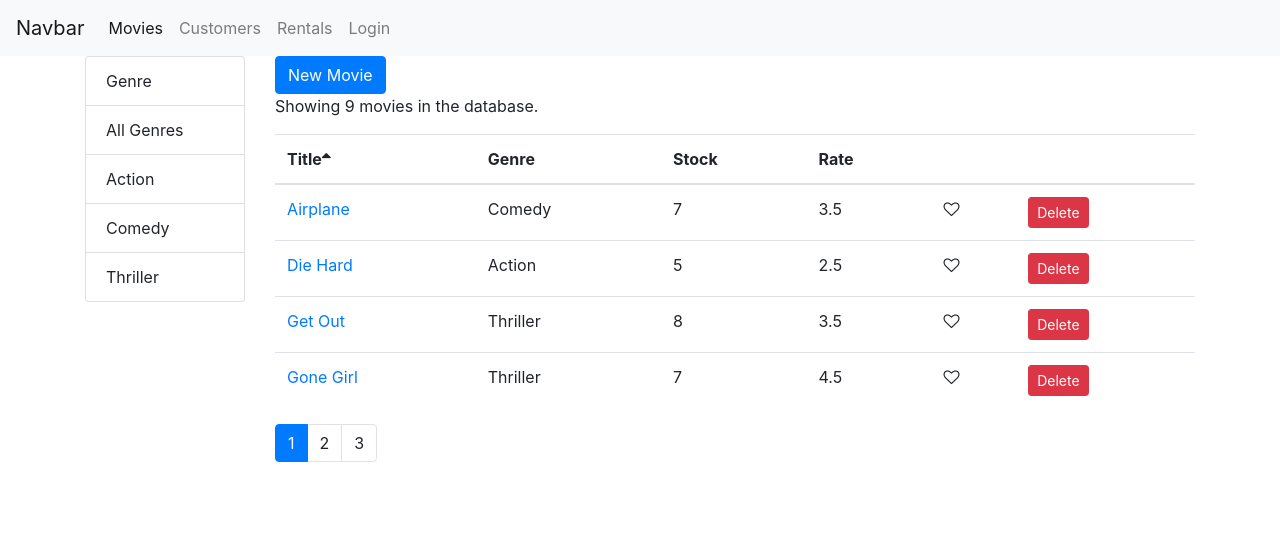
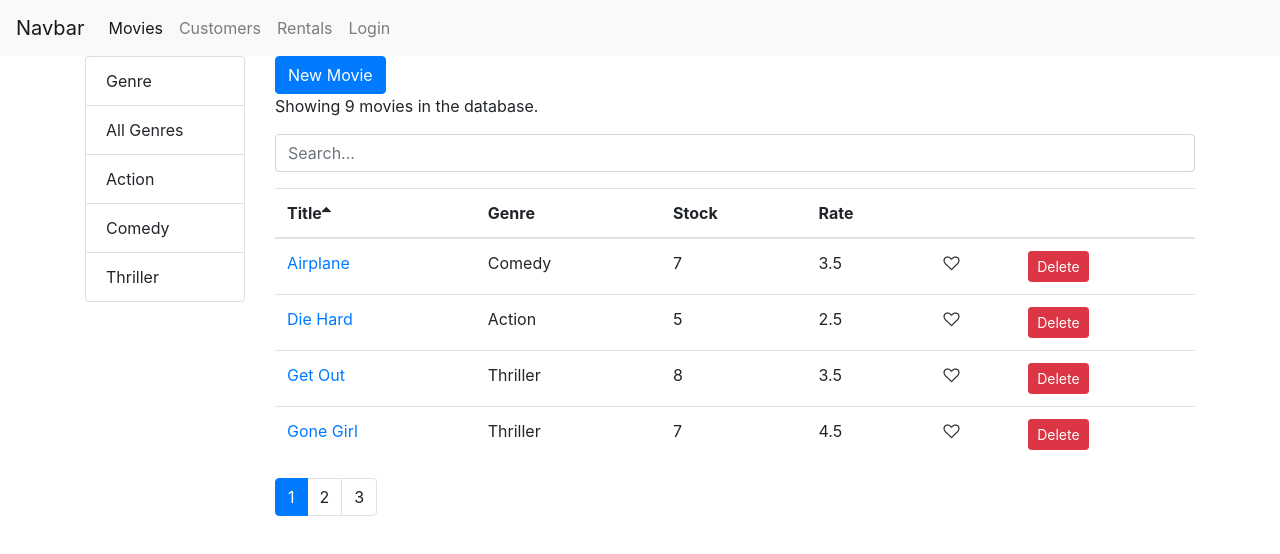
Before and after one commit to aindriu80/vidly-react, a React (Create React App) app: page /movies in a window 1280 px wide. Shown: the top 554 px of the page. Built offline with nearby package versions, Linux system fonts and the light colour scheme.

Commit message:
Searching videos

```diff
--- /dev/null
+++ b/src/components/common/searchBox.jsx
@@ -0,0 +1,16 @@
+import React from "react";
+
+const SearchBox = ({ value, onChange }) => {
+  return (
+    <input
+      type="text"
+      name="query"
+      className="form-control my-3"
+      placeholder="Search..."
+      value={value}
+      onChange={e => onChange(e.currentTarget.value)}
+    />
+  );
+};
+
+export default SearchBox;
--- a/src/components/movies.jsx
+++ b/src/components/movies.jsx
@@ -6,12 +6,15 @@
 import { getGenres } from "../services/fakeGenreService";
 import { paginate } from "../utils/paginate";
 import _ from "lodash";
+import SearchBox from "./common/searchBox";
 class Movies extends Component {
   state = {
     movies: getMovies(),
     genres: [],
     currentPage: 1,
     pageSize: 4,
+    searchQuery: "",
+    selectedGenre: null,
     sortColumn: { path: "title", order: "asc" }
   };
 
@@ -38,7 +41,11 @@
   };
 
   handleGenreSelect = genre => {
-    this.setState({ selectedGenre: genre, currentPage: 1 });
+    this.setState({ selectedGenre: genre, searchQuery: "", currentPage: 1 });
+  };
+
+  handleSearch = query => {
+    this.setState({ searchQuery: query, selectedGenre: null, currentPage: 1 });
   };
 
   handleSort = sortColumn => {
@@ -51,13 +58,17 @@
       currentPage,
       sortColumn,
       selectedGenre,
+      searchQuery,
       movies: allMovies
     } = this.state;
 
-    const filtered =
-      selectedGenre && selectedGenre._id
-        ? allMovies.filter(m => m.genre._id === selectedGenre._id)
-        : allMovies;
+    let filtered = allMovies;
+    if (searchQuery)
+      filtered = allMovies.filter(m =>
+        m.title.toLowerCase().startsWith(searchQuery.toLowerCase())
+      );
+    else if (selectedGenre && selectedGenre._id)
+      filtered = allMovies.filter(m => m.genre._id === selectedGenre._id);
 
     const sorted = _.orderBy(filtered, [sortColumn.path], [sortColumn.order]);
 
@@ -72,7 +83,7 @@
 
   render() {
     const { length: count } = this.state.movies;
-    const { pageSize, currentPage, sortColumn } = this.state;
+    const { pageSize, currentPage, sortColumn, searchQuery } = this.state;
 
     if (count === 0) return <p> There are no movies in the database.</p>;
 
@@ -96,6 +107,7 @@
             New Movie
           </button>
           <p>Showing {totalCount} movies in the database.</p>
+          <SearchBox value={searchQuery} onChange={this.handleSearch} />
           <MoviesTable
             movies={movies}
             sortColumn={sortColumn}
```
